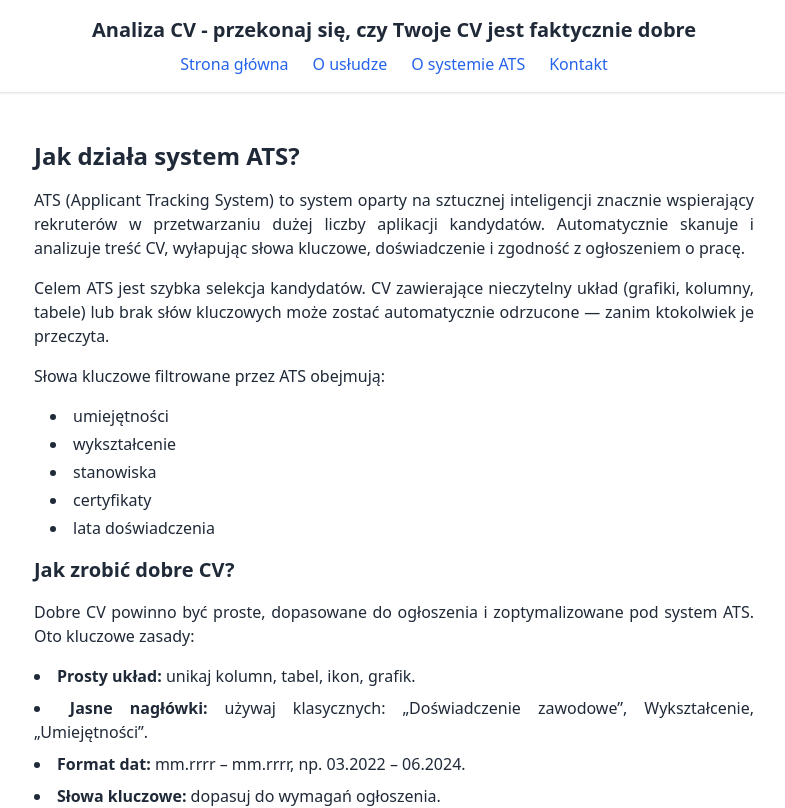
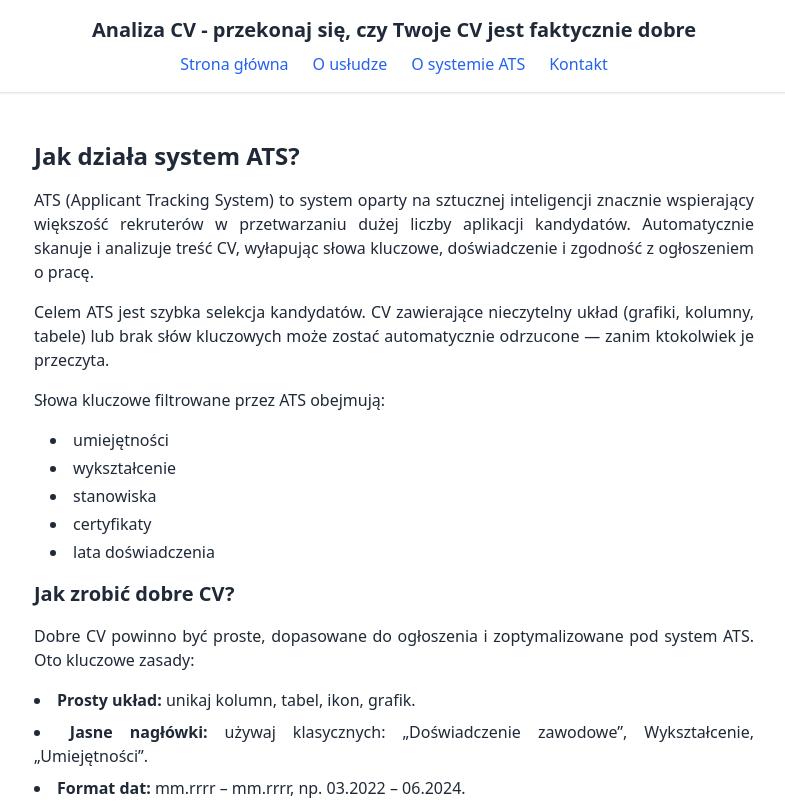
Before and after one commit to adam-rysz/sprawdzcv, a Next.js app: page /ats in a window 1280 px wide. Shown: the top 808 px of the page, without its empty margins (246-1031 px from the left). Built offline with nearby package versions, Linux system fonts and the light colour scheme.

Commit message:
Trigger deploy with proper author

```diff
--- a/pages/ats.tsx
+++ b/pages/ats.tsx
@@ -29,7 +29,7 @@ export default function JakDzialaATS() {
         <h1 className="text-2xl font-bold mb-4">Jak działa system ATS?</h1>
 
         <p>
-          ATS (Applicant Tracking System) to system oparty na sztucznej inteligencji znacznie wspierający rekruterów w przetwarzaniu dużej liczby aplikacji kandydatów.
+          ATS (Applicant Tracking System) to system oparty na sztucznej inteligencji znacznie wspierający większość rekruterów w przetwarzaniu dużej liczby aplikacji kandydatów.
           Automatycznie skanuje i analizuje treść CV, wyłapując słowa kluczowe, doświadczenie i zgodność z ogłoszeniem o pracę.
         </p>
 
```
